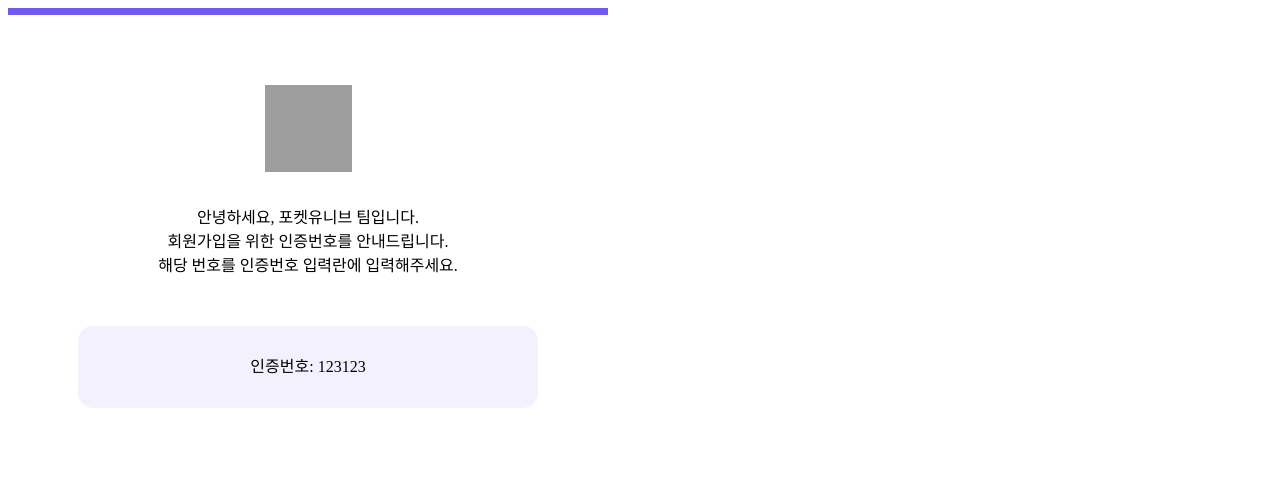
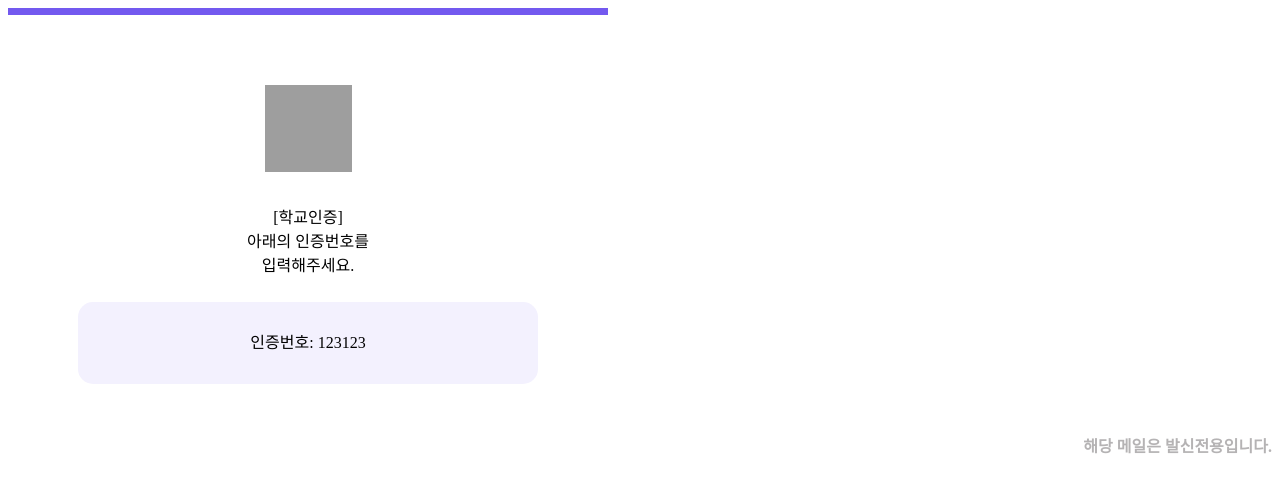
Before and after one commit to University-Link/staticWebView, a plain HTML site: page html/emailForm.html in a window 1280 px wide. Drawn offline with Linux system fonts and the light colour scheme; grey boxes are pictures that could not be loaded.

Commit message:
fix: 이메일폼 수정

```diff
--- a/html/emailForm.html
+++ b/html/emailForm.html
@@ -38,18 +38,17 @@
             </tr>
             <tr>
                 <td>
-                    안녕하세요, 포켓유니브 팀입니다.
+                    [학교인증]
                 </td>
             </tr>
             <tr>
                 <td>
-                    회원가입을 위한 인증번호를 안내드립니다.
+                    아래의 인증번호를
                 </td>
             </tr>
             <tr>
                 <td>
-                    해당 번호를 인증번호 입력란에 입력해주세요.
-                    <br/>
+                    입력해주세요.
                     <br/>
                     <br/>
                 </td>
@@ -68,6 +67,16 @@
                 </td>
             </tr>
           </table>
+          <tr>
+            <td style="
+                font-weight: 700;
+                color: #B5B3B4;
+                text-align: right;
+                ">
+              <br/>
+              해당 메일은 발신전용입니다.
+            </td>
+          </tr>
         </td>
       </tr>
     </table>
```
